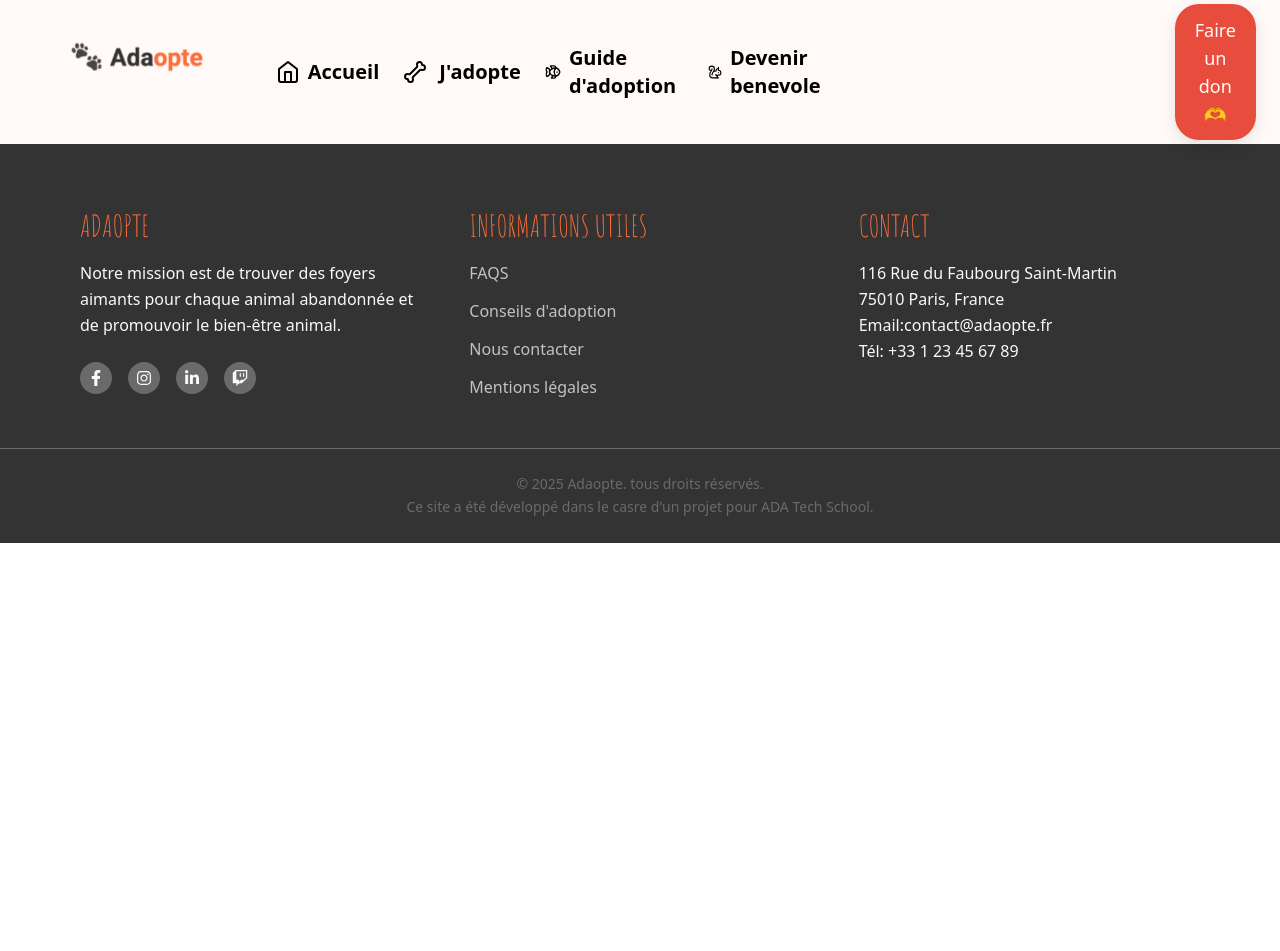
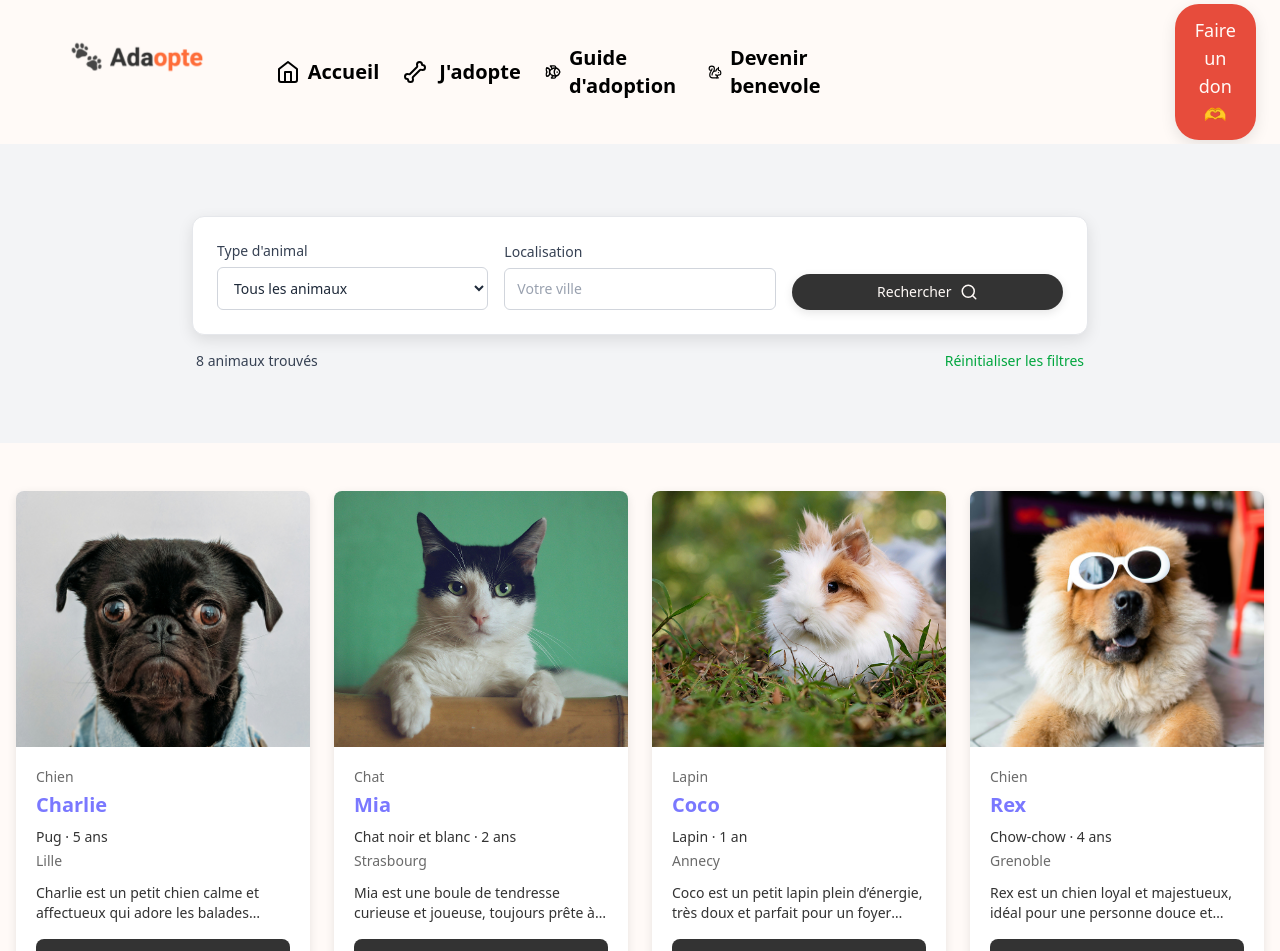
Before and after one commit to antoineb07/adaopte, a React (Vite) app: page /research in a window 1280 px wide. Shown: the top 951 px of the page. Before the commit the page ends 800 px from the top, so only its background shows below. Built offline with nearby package versions, Linux system fonts and the light colour scheme.

Commit message:
feat searchbar

```diff
--- /dev/null
+++ b/src/components/AnimalCard.tsx
@@ -0,0 +1,29 @@
+import type { Animal } from "../types/Animal";
+
+type AnimalCardProps = {
+  animal: Animal;
+};
+
+export default function AnimalCard({ animal }: AnimalCardProps) {
+  return (
+    <div className="bg-white rounded-lg shadow-md overflow-hidden hover:shadow-xl transition-shadow">
+      <div className="h-64 overflow-hidden">
+        <img
+          src={animal.imageUrl}
+          alt={animal.name}
+          className="w-full h-full object-cover hover:scale-105 transition-transform duration-300"
+        />
+      </div>
+      <div className="p-5">
+        <div className="text-sm text-deep-grey mb-1">{animal.type}</div>
+        <h3 className="text-xl font-bold text-accent mb-2">{animal.name}</h3>
+        <p className="text-sm text-dark mb-1">{animal.breed} · {animal.age}</p>
+        <p className="text-sm text-deep-grey mb-3">{animal.city}</p>
+        <p className="text-sm text-dark mb-4 line-clamp-2">{animal.description}</p>
+        <button className="w-full bg-dark text-white py-2 px-4 rounded-lg hover:bg-gray-700 transition-colors">
+          Rencontrer
+        </button>
+      </div>
+    </div>
+  );
+}
--- /dev/null
+++ b/src/components/SearchBar.tsx
@@ -0,0 +1,90 @@
+import { useState } from 'react';
+import Button from './Button';
+import { FiSearch } from 'react-icons/fi';
+
+type SearchBarProps = {
+  onSearch: (type: string, location: string) => void;
+  resultsCount?: number;
+  onResetFilters: () => void;
+  showResultsCount?: boolean;
+};
+
+export default function SearchBar({
+  onSearch,
+  resultsCount = 0,
+  onResetFilters,
+  showResultsCount = true
+}: SearchBarProps) {
+  const [animalType, setAnimalType] = useState<string>('Tous les animaux');
+  const [location, setLocation] = useState<string>('');
+
+  const handleSearch = () => {
+    onSearch(animalType, location);
+  };
+
+  return (
+    <div className="px-4 py-8">
+      <div className="max-w-4xl mx-auto">
+        <div className="bg-white rounded-xl p-6 shadow-lg border border-gray-200">
+          <div className="grid grid-cols-1 md:grid-cols-3 gap-4 items-end">
+            <div>
+              <label htmlFor="animal-type" className="block text-sm font-medium text-gray-700 mb-1.5">
+                Type d'animal
+              </label>
+              <select
+                id="animal-type"
+                value={animalType}
+                onChange={(e) => setAnimalType(e.target.value)}
+                className="w-full px-3 py-2.5 border border-gray-300 rounded-md focus:outline-none focus:ring-2 focus:ring-secondary focus:border-transparent bg-white text-gray-800 text-sm"
+              >
+                <option>Tous les animaux</option>
+                <option>Chien</option>
+                <option>Chat</option>
+                <option>Lapin</option>
+                <option>Rongeur</option>
+              </select>
+            </div>
+            <div>
+              <label htmlFor="location" className="block text-sm font-medium text-gray-700 mb-1.5">
+                Localisation
+              </label>
+              <input
+                id="location"
+                type="text"
+                value={location}
+                onChange={(e) => setLocation(e.target.value)}
+                placeholder="Votre ville"
+                className="w-full px-3 py-2.5 border border-gray-300 rounded-md focus:outline-none focus:ring-2 focus:ring-secondary focus:border-transparent text-gray-800 text-sm placeholder-gray-400"
+              />
+            </div>
+            <div>
+              <Button
+                variant="primary"
+                size="md"
+                onClick={handleSearch}
+                className="w-full text-sm gap-2"
+              >
+                Rechercher
+                <FiSearch size={18} />
+              </Button>
+            </div>
+          </div>
+        </div>
+
+        {showResultsCount && (
+          <div className="flex justify-between items-center mt-4 px-1">
+            <p className="text-gray-700 font-medium text-sm">
+              {resultsCount} animaux trouvés
+            </p>
+            <button
+              onClick={onResetFilters}
+              className="text-green-600 hover:text-green-700 font-medium text-sm"
+            >
+              Réinitialiser les filtres
+            </button>
+          </div>
+        )}
+      </div>
+    </div>
+  );
+}
--- a/src/pages/Home.tsx
+++ b/src/pages/Home.tsx
@@ -1,15 +1,33 @@
+import { useNavigate } from "react-router-dom";
 import Hero from "../components/Hero";
 import Footer from "../components/Footer";
 import NavBar from "../components/Navbar";
 import Masonry from "../components/Masonry";
 import HowItWorks from "../components/HowItWorks";
 import ReadyToALife from "../components/ReadyToALife";
+import SearchBar from "../components/SearchBar";
 
 function Home() {
+  const navigate = useNavigate();
+
+  const handleSearch = (type: string, location: string) => {
+    navigate(`/research?type=${encodeURIComponent(type)}&location=${encodeURIComponent(location)}`);
+  };
+
   return (
     <>
       <NavBar />
       <Hero />
+
+      {/* SearchBar positionnée sur le Hero */}
+      <div className="relative -mt-24 z-20 pb-12">
+        <SearchBar
+          onSearch={handleSearch}
+          onResetFilters={() => {}}
+          showResultsCount={false}
+        />
+      </div>
+
       <Masonry />
       <HowItWorks />
       <ReadyToALife />
--- a/src/pages/Research.tsx
+++ b/src/pages/Research.tsx
@@ -1,13 +1,79 @@
+import { useState } from "react";
+import { useSearchParams } from "react-router-dom";
 import Footer from "../components/Footer";
 import NavBar from "../components/Navbar";
+import SearchBar from "../components/SearchBar";
+import AnimalCard from "../components/AnimalCard";
+import data from "../data/data.json";
+import type { Animal } from "../types/Animal";
+
+const animals: Animal[] = data;
 
 function Research() {
+  const [searchParams] = useSearchParams();
+
+  const typeParam = searchParams.get('type') || 'Tous les animaux';
+  const locationParam = searchParams.get('location') || '';
+
+  const [animalType, setAnimalType] = useState(typeParam);
+  const [location, setLocation] = useState(locationParam);
+
+  const filteredAnimals = animals.filter(animal => {
+    const matchesType = animalType === 'Tous les animaux' || animal.type === animalType;
+    const matchesLocation = !location || animal.city.toLowerCase().includes(location.toLowerCase());
+    return matchesType && matchesLocation;
+  });
+
+  const handleSearch = (type: string, loc: string) => {
+    setAnimalType(type);
+    setLocation(loc);
+  };
+
+  const resetFilters = () => {
+    setAnimalType('Tous les animaux');
+    setLocation('');
+  };
+
   return (
-    <>
+    <div className="min-h-screen flex flex-col">
       <NavBar />
 
+      {/* SearchBar avec fond gris clair */}
+      <div className="bg-gray-100 py-10">
+        <SearchBar
+          onSearch={handleSearch}
+          resultsCount={filteredAnimals.length}
+          onResetFilters={resetFilters}
+          showResultsCount={true}
+        />
+      </div>
+
+      <div className="flex-1 bg-primary">
+        <div className="max-w-7xl mx-auto px-4 py-12">
+          {filteredAnimals.length > 0 ? (
+            <div className="grid grid-cols-1 md:grid-cols-2 lg:grid-cols-4 gap-6">
+              {filteredAnimals.map(animal => (
+                <AnimalCard key={animal.id} animal={animal} />
+              ))}
+            </div>
+          ) : (
+            <div className="text-center py-20">
+              <p className="text-xl text-deep-grey">
+                Aucun animal ne correspond à votre recherche. 😢
+              </p>
+              <button
+                onClick={resetFilters}
+                className="mt-4 bg-secondary text-white px-6 py-3 rounded-lg hover:bg-btn-secondary-hover"
+              >
+                Réinitialiser les filtres
+              </button>
+            </div>
+          )}
+        </div>
+      </div>
+
       <Footer />
-    </>
+    </div>
   );
 }
 
```
Also changed, not shown: 1 other file (tests, documents, lock files or other folders).
